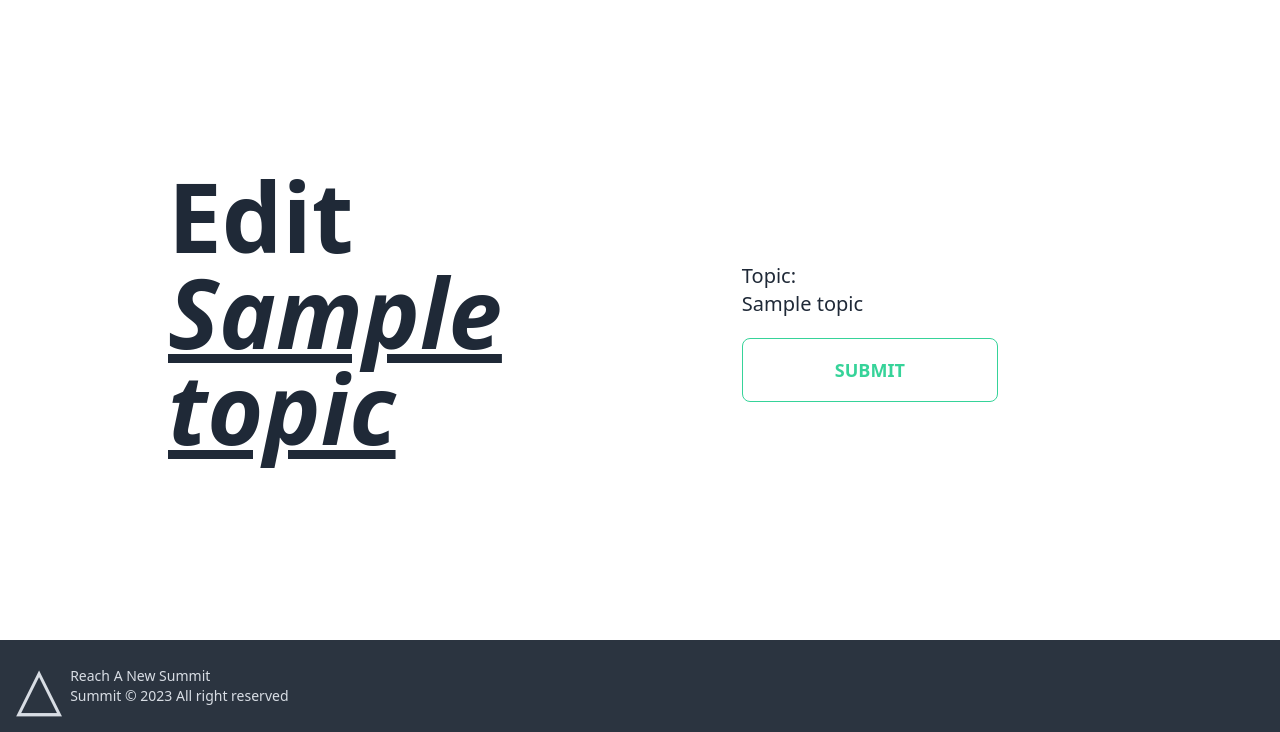
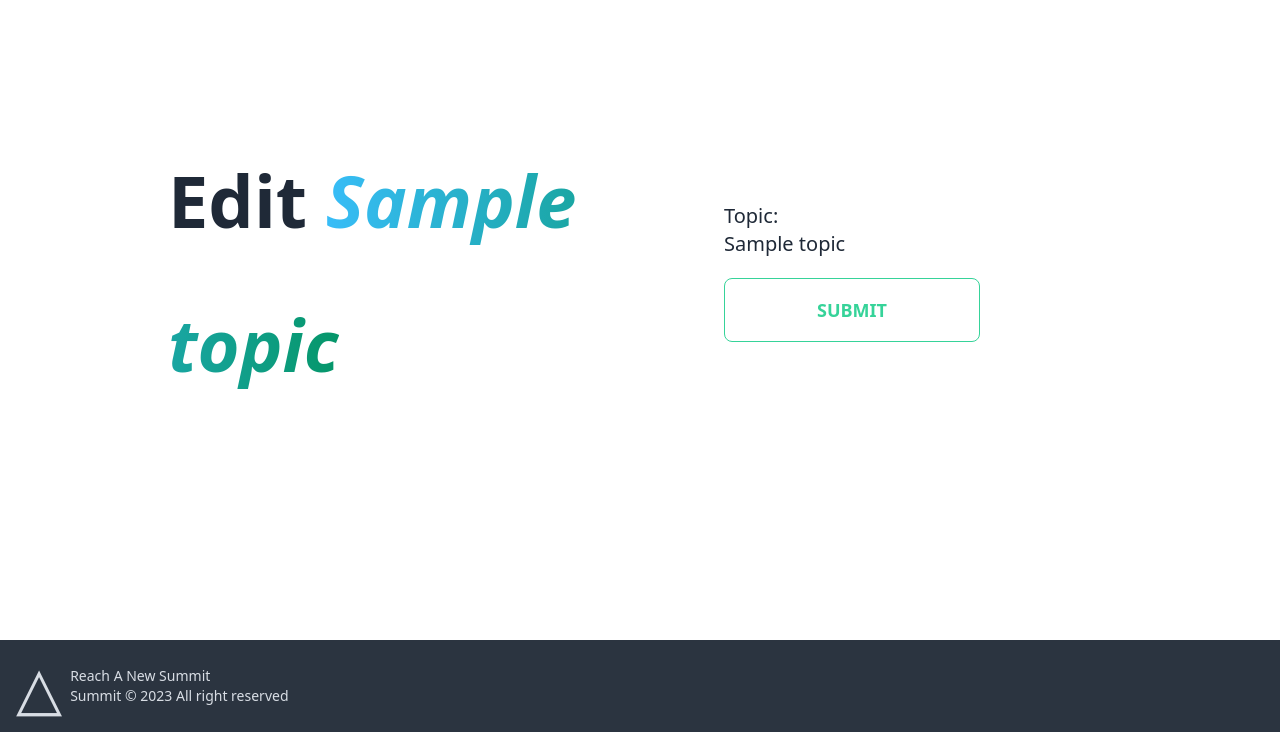
Before and after one commit to Bharatchandran/summitPrj3, a Django app: page /interest/groups/topic/1/update/ in a window 1280 px wide. Shown: the part 68-800 px from the top of the page. Run offline with Django 4.2, Linux system fonts and the light colour scheme; a user stored in the database is signed in; tables that the repository leaves empty hold one stand-in row (values such as "Sample post"); some libraries are stand-ins or nearby versions.

Commit message:
some styling bugs

```diff
--- a/main_app/templates/main_app/group_confirm_delete.html
+++ b/main_app/templates/main_app/group_confirm_delete.html
@@ -6,7 +6,8 @@
 
 <div class="col-start-2 col-span-8 flex items-center justify-center mb-40 mr-20">
     <div class="col-start-2 col-span-3 mr-5 max-w-xl">
-    <h1 class="ml-10 mt-10 leading-none text-7xl font-bold  capitalize leading-loose ">Are you sure you want to delete<span class="text-7xl  leading-none underline italic leading-loose font-bold text-center text-center m-10 ml-0 mt-4 text-transparent text-4xl bg-clip-text bg-gradient-to-r to-emerald-600 from-sky-400"> {{ object.name }}?</span></h1>
+
+    <h1 class="ml-10 mt-10  text-7xl font-bold  capitalize leading-loose ">Are you sure you want to delete<span class="text-7xl   underline italic leading-loose font-bold text-center text-center m-10 ml-0 mt-4 text-transparent text-4xl bg-clip-text bg-gradient-to-r to-emerald-600 from-sky-400"> {{ object.name }}?</span></h1>
 
 </div>
 <div class="col-start-6 col-span-3 flex flex-col justify-center">
--- a/main_app/templates/main_app/topic_form.html
+++ b/main_app/templates/main_app/topic_form.html
@@ -4,40 +4,20 @@
 {% block content %}
 
 
-<!-- <div class="col-start-3 col-span-2 mr-5">
+<div class="col-start-2 col-span-8 flex items-center justify-center mb-40 mr-20">
+    <div class="col-start-2 col-span-3 mr-5 max-w-xl">
     {% if object%}
-        <h1 class="ml-10 mt-10 text-8xl font-bold leading-loose">Edit<br><span class="underline italic decoration-solid">{{ object.name }}</span></h1>
-    {% else %}
-        <h1 class="ml-10 mt-10 text-7xl font-bold leading-loose">Edit Topic</h1>
+        <h1  class="ml-10 leading-none mb-10  text-7xl font-bold leading-loose">Edit <span class="text-7xl underline italic leading-loose font-bold text-center text-center m-10 ml-0 text-transparent text-4xl bg-clip-text bg-gradient-to-r to-emerald-600 from-sky-400">{{ object.name }}</span></h1>
+
     {% endif %}
 </div>
-
-<div class="col-start-6 col-span-2 mt-10 flex flex-col justify-center">
-    <form class="mt-10 text-xl" action="" method="POST">
+<div class="col-start-6 col-span-2 flex flex-col mb-20">
+    <form class=" text-xl mt-10" action="" method="POST">
         {% csrf_token %}
         <table>
-            {{form|crispy}}
+        {{form|crispy}}
         </table>
-        <input class="btn btn-lg btn-wide btn-outline btn-success mt-5" type="submit" value="Submit">
-    </form>
-</div> -->
-
-<div class="col-start-2 col-span-8 flex items-center justify-center mb-40 mr-20">
-    <div class="col-start-2 col-span-3 mr-8 max-w-2xl">
-    {% if object%}
-        <h1 class="ml-10 mt-10 leading-none text-8xl font-bold leading-loose">Edit<br><span class="underline italic decoration-solid">{{ object.name }}</span></h1>
-    {% else %}
-        <h1 class="ml-10 mt-10 text-7xl font-bold leading-loose">Edit Topic</h1>
-    {% endif %}
-</div>
-
-<div class="col-start-6 col-span-2 mt-10 flex flex-col justify-center">
-    <form class="mt-10 text-xl" action="" method="POST">
-        {% csrf_token %}
-        <table>
-            {{form|crispy}}
-        </table>
-        <input class="btn btn-lg btn-wide btn-outline btn-success mt-5" type="submit" value="Submit">
+        <input class="btn btn-lg btn-wide btn-outline btn-success text-black mt-5" type="submit" value="Submit">
     </form>
 </div>
 </div>
```
Also changed, not shown: main_app/templates/main_app/group_form.html (+0 -15 lines), main_app/templates/main_app/interest_form.html (+2 -22 lines), main_app/templates/main_app/topic_confirm_delete.html (+4 -3 lines).
